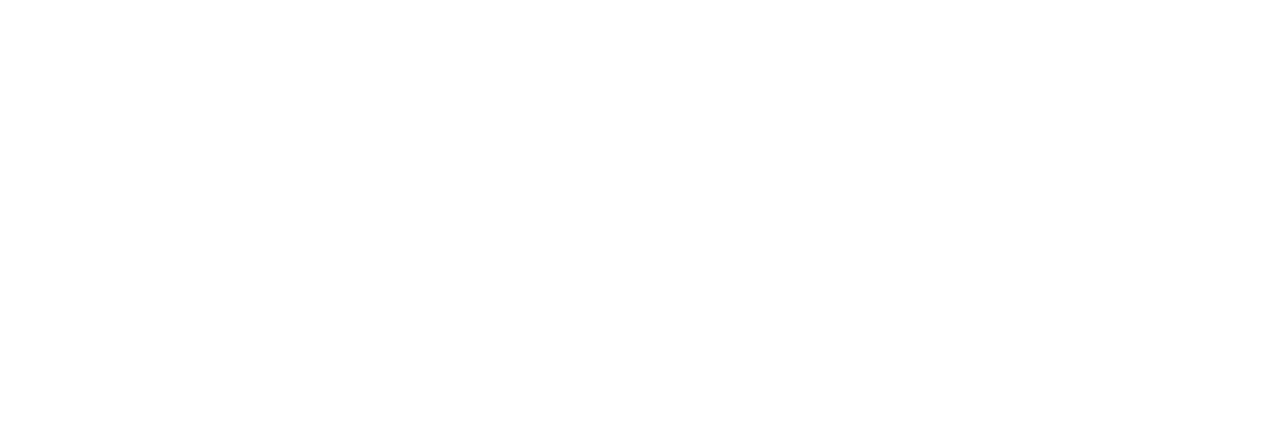
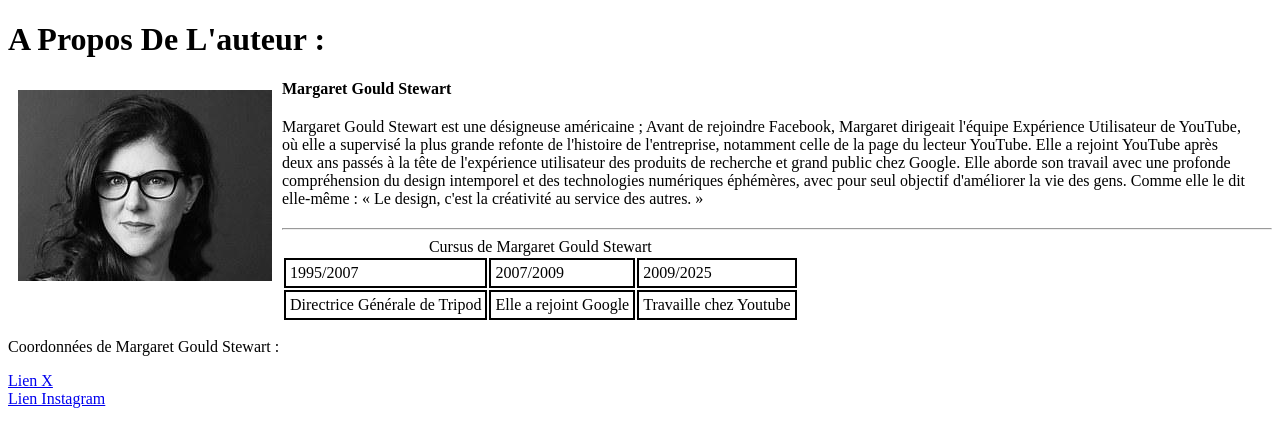
Before and after one commit to omransoliman97/td_project_L1, a plain HTML site: page auteur.html in a window 1280 px wide. Drawn offline with Linux system fonts and the light colour scheme.

Commit message:
auteurv1

```diff
--- a/auteur.html
+++ b/auteur.html
@@ -5,8 +5,49 @@
     <meta charset="UTF-8">
     <meta name="viewport" content="width=device-width, initial-scale=1.0">
     <title>Document</title>
+    <link href="style.css" rel="stylesheet">
 </head>
 <body>
+    <h1> A propos de l'auteur :  </h1>
+    <div class="auteur">
+
+        <img src="Margaret.jpg" alt="Margaret Gould Stewart ">
+        <p ><strong> Margaret Gould Stewart</strong> </p>
+         <p> Margaret Gould Stewart est une désigneuse américaine ;  Avant de rejoindre Facebook, Margaret dirigeait l'équipe Expérience Utilisateur de YouTube, où elle a supervisé la plus grande refonte de l'histoire de l'entreprise, notamment celle de la page du lecteur YouTube. Elle a rejoint YouTube après deux ans passés à la tête de l'expérience utilisateur des produits de recherche et grand public chez Google. Elle aborde son travail avec une profonde compréhension du design intemporel et des technologies numériques éphémères, avec pour seul objectif d'améliorer la vie des gens. Comme elle le dit elle-même : « Le design, c'est la créativité au service des autres. »  </p>
+
+    </div>
+
+    <hr/>
+
+
+     <table class="table1">
+        <caption> Cursus de Margaret Gould Stewart </caption>
+
+            <tr>
+                <td>1995/2007</td>
+                <td>2007/2009</td>
+                <td>2009/2025</td>
+            </tr>
+            <tr>
+                <td>Directrice Générale de Tripod </td>
+                <td>Elle a rejoint Google </td>
+                <td>Travaille chez Youtube </td>
+            </tr>
+        </table>
+
+    <p> Coordonnées de Margaret Gould Stewart : </p>
+
+ <a href="https://x.com/mags" > Lien X </a>
+ <br/>
+ <a href="https://www.instagram.com/margaretgstewart/?hl=fr"> Lien Instagram </a>
+
+
+
+
+
+
+
+
 
 </body>
 </html>
--- a/style.css
+++ b/style.css
@@ -5,3 +5,17 @@ h1 {
     text-transform: capitalize;
 
 }
+.auteur img {
+    float: left;
+    padding: 10px;
+
+}
+
+.auteur p{
+    margin: 20px;
+
+}
+.table1 td{
+    border: 2px solid black;
+    padding: 4px;
+}
```
Also changed, not shown: accueille.html (+7 -4 lines), Margaret.jpg (added).
